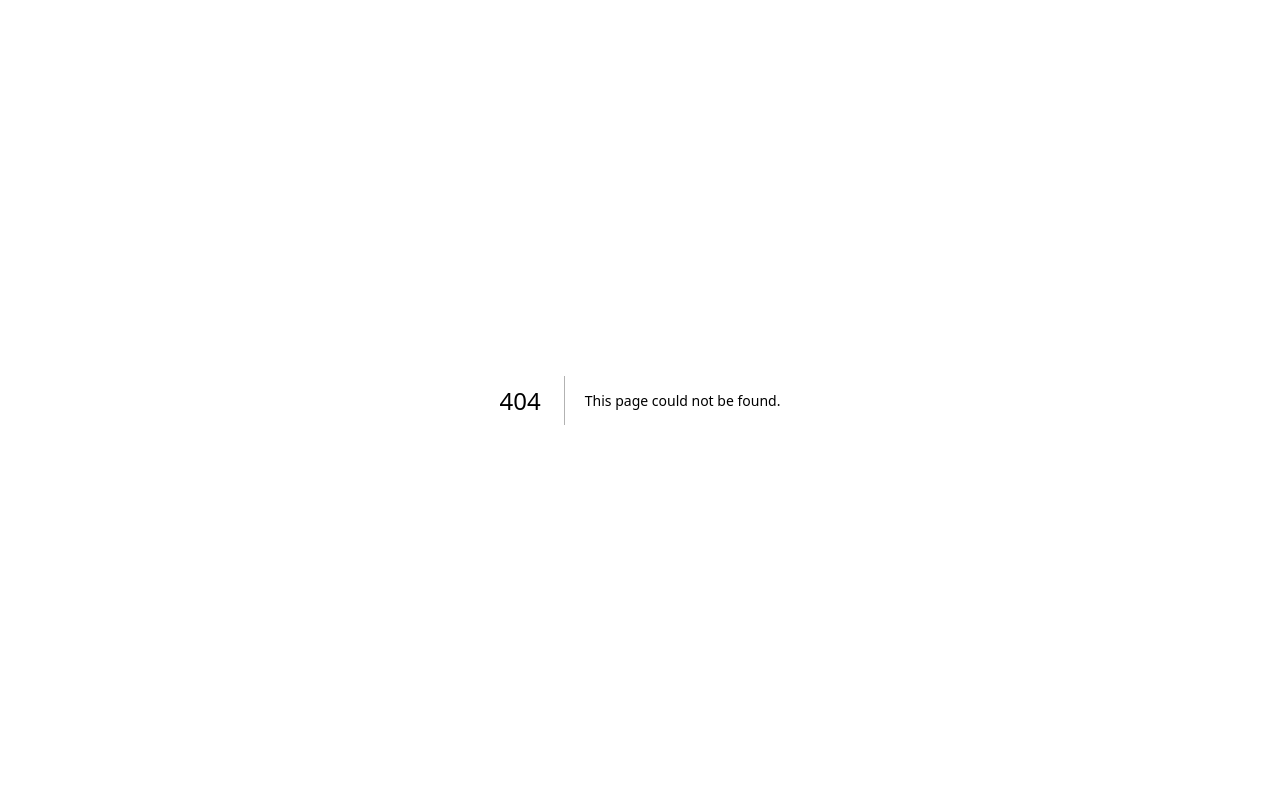
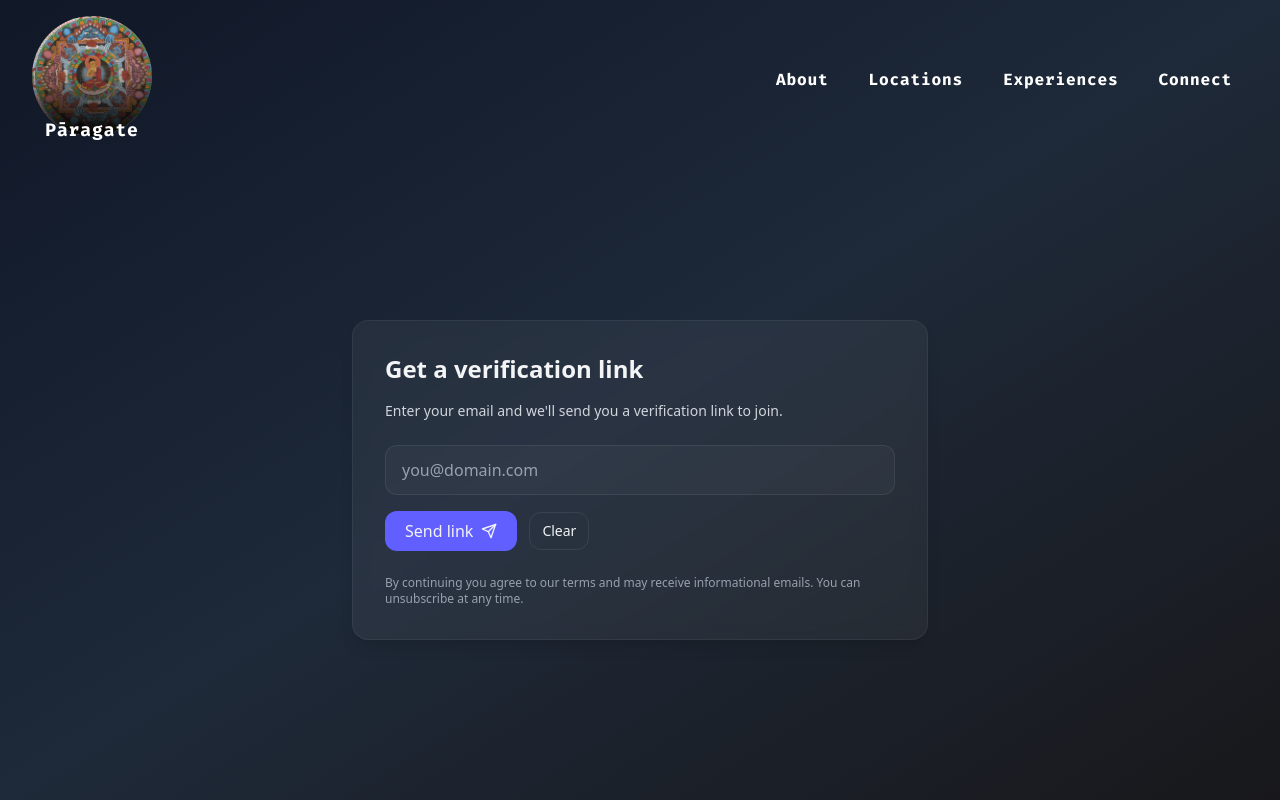
Before and after one commit to 0D1nn8502/P-ragate-, a Next.js app: page /connect in a window 1280 px wide. Before the commit this address had no page. Built offline with nearby package versions, Linux system fonts and the light colour scheme.

Commit message:
Animations

```diff
--- a/package.json
+++ b/package.json
@@ -9,6 +9,7 @@
     "lint": "next lint"
   },
   "dependencies": {
+    "gsap": "^3.13.0",
     "lucide-react": "^0.525.0",
     "next": "15.3.4",
     "react": "^19.0.0",
--- a/src/app/config/heroData.ts
+++ b/src/app/config/heroData.ts
@@ -0,0 +1,14 @@
+
+export const heroData = [
+    {
+        image: "./scenery.avif",
+        heading: "Break the cycle of Samsārā",
+        content: "From immersive getaways to quick weekend breathers, we have something for you."
+    },
+
+    {
+        image: "./travel.avif",
+        heading: "Community more than a business",
+        content: "We partner with NGOs, local travel "
+    }
+]
--- /dev/null
+++ b/src/app/connect/page.tsx
@@ -0,0 +1,184 @@
+"use client";
+
+import React, { useEffect, useRef, useState } from "react";
+import gsap from "gsap";
+import Header from "@/components/Header";
+
+export default function Connect() {
+  const [email, setEmail] = useState("");
+  const [message, setMessage] = useState("");
+  const [loading, setLoading] = useState(false);
+  const [error, setError] = useState("");
+
+  const formRef = useRef<HTMLFormElement | null>(null);
+  const inputRef = useRef<HTMLInputElement | null>(null);
+  const submitBtnRef = useRef<HTMLButtonElement | null>(null);
+
+  useEffect(() => {
+    // Entrance animation for the form
+    const ctx = gsap.context(() => {
+      gsap.from(formRef.current, {
+        y: 30,
+        opacity: 0,
+        duration: 0.6,
+        ease: "power3.out",
+      });
+
+      gsap.from(
+        formRef.current?.querySelectorAll(".stagger"),
+        {
+          y: 8,
+          opacity: 0,
+          duration: 0.45,
+          stagger: 0.08,
+          delay: 0.12,
+          ease: "power2.out",
+        }
+      );
+    }, formRef);
+
+    return () => ctx.revert();
+  }, []);
+
+  const validateEmail = (value: string) => {
+    // simple email regex (sufficient for basic validation)
+    return /^[^\s@]+@[^\s@]+\.[^\s@]+$/.test(value);
+  };
+
+  const handleSubmit = async (e: React.FormEvent) => {
+    e.preventDefault();
+    setMessage("");
+    setError("");
+
+    if (!validateEmail(email)) {
+      setError("Please enter a valid email address.");
+      // shake animation on invalid
+      gsap.fromTo(
+        inputRef.current,
+        { x: -8 },
+        { x: 8, duration: 0.06, repeat: 5, yoyo: true, onComplete: () => gsap.to(inputRef.current, { x: 0 }) }
+      );
+      return;
+    }
+
+    setLoading(true);
+
+    try {
+      const res = await fetch(`${process.env.NEXT_PUBLIC_BACKEND_URL}/accounts/verification/`, {
+        method: "POST",
+        headers: { "Content-Type": "application/json" },
+        body: JSON.stringify({ email }),
+      });
+
+      const data = await res.json();
+
+      if (!res.ok) {
+        setError(data?.message || "Something went wrong. Please try again.");
+        // subtle error pulse on button
+        gsap.fromTo(submitBtnRef.current, { scale: 1 }, { scale: 0.98, duration: 0.08, yoyo: true, repeat: 3 });
+      } else {
+        setMessage(data?.message || "Verification email sent — check your inbox!");
+        setEmail("");
+        // success pop animation
+        gsap.fromTo(formRef.current, { scale: 0.995 }, { scale: 1, duration: 0.2, ease: "elastic.out(1, 0.6)" });
+      }
+    } catch (err) {
+      setError("Network error — please try again.");
+    } finally {
+      setLoading(false);
+    }
+  };
+
+  return (
+    <div className="min-h-screen bg-gradient-to-br from-gray-900 via-gray-800 to-zinc-900 text-gray-100 flex flex-col">
+      <Header />
+
+      <main className="flex-1 flex items-center justify-center p-6">
+        <form
+          ref={formRef}
+          onSubmit={handleSubmit}
+          className="w-full max-w-xl bg-white/5 border border-white/6 rounded-2xl p-8 shadow-lg backdrop-blur-sm"
+          aria-labelledby="connect-heading"
+        >
+          <h2 id="connect-heading" className="text-2xl font-semibold mb-4 stagger">
+            Get a verification link
+          </h2>
+
+          <p className="text-sm text-gray-300 mb-6 stagger">
+            Enter your email and we'll send you a verification link to join.
+          </p>
+
+          <div className="relative mb-4 stagger">
+            <label htmlFor="email" className="sr-only">
+              Email address
+            </label>
+
+            <input
+              ref={inputRef}
+              id="email"
+              type="email"
+              value={email}
+              onChange={(e) => setEmail(e.target.value)}
+              placeholder="you@domain.com"
+              aria-invalid={!!error}
+              aria-describedby={error ? "email-error" : message ? "email-success" : undefined}
+              className="w-full rounded-xl border border-white/8 bg-white/3 px-4 py-3 placeholder-gray-400 outline-none focus:ring-2 focus:ring-indigo-500 transition-shadow"
+              required
+            />
+
+            {/* floating validation icon */}
+            <div className="absolute right-3 top-3">
+              {validateEmail(email) ? (
+                <svg className="w-5 h-5 text-green-400" viewBox="0 0 24 24" fill="none" stroke="currentColor">
+                  <path strokeWidth={2} strokeLinecap="round" strokeLinejoin="round" d="M5 13l4 4L19 7" />
+                </svg>
+              ) : null}
+            </div>
+          </div>
+
+          <div className="flex items-center gap-3 stagger">
+            <button
+              ref={submitBtnRef}
+              type="submit"
+              disabled={loading}
+              className="inline-flex items-center justify-center rounded-xl px-5 py-2 bg-indigo-500 hover:bg-indigo-600 disabled:opacity-60 transition-transform active:scale-95 focus:outline-none focus:ring-2 focus:ring-indigo-400"
+            >
+              <span className="mr-2">{loading ? "Sending..." : "Send link"}</span>
+
+              <svg className="w-4 h-4" viewBox="0 0 24 24" fill="none" stroke="currentColor">
+                <path d="M22 2L11 13" strokeWidth={2} strokeLinecap="round" strokeLinejoin="round" />
+                <path d="M22 2L15 22L11 13L2 9L22 2Z" strokeWidth={2} strokeLinecap="round" strokeLinejoin="round" />
+              </svg>
+            </button>
+
+            <button
+              type="button"
+              onClick={() => setEmail("")}
+              className="px-3 py-2 rounded-xl border border-white/8 text-sm hover:bg-white/3 transition"
+            >
+              Clear
+            </button>
+          </div>
+
+          <div className="mt-4">
+            {error ? (
+              <p id="email-error" className="text-sm text-red-400">
+                {error}
+              </p>
+            ) : null}
+
+            {message ? (
+              <p id="email-success" className="text-sm text-green-300">
+                {message}
+              </p>
+            ) : null}
+          </div>
+
+          <div className="mt-6 text-xs text-gray-400">
+            By continuing you agree to our terms and may receive informational emails. You can unsubscribe at any time.
+          </div>
+        </form>
+      </main>
+    </div>
+  );
+}
--- /dev/null
+++ b/src/app/verify-email/[user_id]/[token]/page.tsx
@@ -0,0 +1,38 @@
+"use client";
+
+import { useEffect, useState } from "react";
+import { useParams } from "next/navigation";
+
+
+export default function VerifyEmailPage() {
+  const { user_id, token } = useParams<{ user_id: string; token: string }>();
+  const [status, setStatus] = useState("Verifying...");
+
+  useEffect(() => {
+    const verify = async () => {
+      try {
+        const res = await fetch(
+          `${process.env.NEXT_PUBLIC_BACKEND_URL}/accounts/verify-email/${user_id}/${token}/`
+        );
+
+        const data = await res.json();
+
+        if (res.ok) {
+          setStatus("✅ Your email has been verified successfully!");
+        } else {
+          setStatus(`❌ Verification failed: ${data.error || "Unknown error"}`);
+        }
+      } catch (error) {
+        setStatus("❌ Something went wrong while verifying.");
+      }
+    };
+
+    if (user_id && token) verify();
+  }, [user_id, token]);
+
+  return (
+    <div className="flex flex-col items-center justify-center min-h-screen bg-gray-900 text-white">
+      <h1 className="text-xl font-bold">{status}</h1>
+    </div>
+  );
+}
--- a/src/components/About.tsx
+++ b/src/components/About.tsx
@@ -1,5 +1,6 @@
 import { Playfair_Display } from "next/font/google"
 import { Fira_Mono } from "next/font/google";
+import Header from "./Header";
 
 const playFair = Playfair_Display({
   subsets: ['latin'],
@@ -24,6 +25,7 @@ export default function AboutSection() {
     return (
 
 
+
         <div className={`text-white text-s md:text-xs lg:text-sm ${firaMono.className} flex items-center`}>
 
             <div className="max-w-4xl text-center">
--- a/src/components/Header.tsx
+++ b/src/components/Header.tsx
@@ -1,64 +1,77 @@
-import React from "react";
-import {Fira_Mono} from "next/font/google"
+"use client"; // needed in Next.js App Router for GSAP
+import React, { useEffect, useRef } from "react";
+import { Fira_Mono } from "next/font/google";
 import Link from "next/link";
-
+import { usePathname } from "next/navigation";
+import gsap from "gsap";
 
 // That Claude font //
 const firaMono = Fira_Mono({
   subsets: ['latin'],
   weight: '700',
   display: 'swap'
-})
-
+});
 
 export default function Header() {
+  // 🔹 1. Ref to target nav container
+  const navRef = useRef<HTMLDivElement>(null);
+  const pathname = usePathname(); // Track route changes
+
+  // 🔹 2. Reset and animate on route change
+  useEffect(() => {
+    if (navRef.current) {
+      // First, reset the elements to their initial state
+      gsap.set(navRef.current.children, {
+        opacity: 0,
+        y: 30
+      });
+
+      // Then animate them in
+      gsap.to(navRef.current.children, {
+        opacity: 1,
+        y: 0,
+        duration: 0.8,
+        ease: "power3.out",
+        stagger: 0.2, // delay each child by 0.2s
+      });
+    }
+  }, [pathname]); // Run whenever the pathname changes
+
   return (
     <header className="w-full px-2 py-3 sm:px-4 sm:py-4">
-
       <div className="flex items-center justify-between">
-
         {/* Logo and Name style */}
-
-      <div className="flex flex-col items-center ml-0.5 md:ml-4">
-
-        <div className="relative">
-
+        <Link href="/" className="flex flex-col items-center ml-0.5 md:ml-4 cursor-pointer group">
+          <div className="relative transition-transform duration-300 group-hover:scale-105">
             <img
               src="/Thangka.JPG"
               alt="gate gate"
               className="w-16 h-16 md:w-25 md:h-25 lg:w-30 lg:h-30 rounded-full object-cover object-center"
-          >
-          </img>
-
-          <div className="absolute inset-0 bg-gradient-to-b from-transparent via-black/20 to-black/100 rounded-full">
-
+            />
+            <div className="absolute inset-0 bg-gradient-to-b from-transparent via-black/20 to-black/100 rounded-full" />
           </div>
-
-        </div>
-
-
-        <p className={`text-white text-sm md:text-sm lg:text-lg tracking-wider ${firaMono.className} -mt-3 md:-mt-7 lg:-mt-5 z-10`}>
+          <p className={`text-white text-sm md:text-sm lg:text-lg tracking-wider ${firaMono.className} -mt-3 md:-mt-7 lg:-mt-5 z-10 transition-opacity duration-300 group-hover:opacity-80`}>
             Pāragate
           </p>
-
-
-      </div>
-
+        </Link>
         {/* Logo and Name style ends */}
 
-      <div className="flex gap-4 sm:gap-5 md:gap-10 mr-2 sm:mr-4 lg:mr-8">
+        {/* 🔹 3. Attach ref here so GSAP can target children */}
+        <div ref={navRef} className="flex gap-4 sm:gap-5 md:gap-10 mr-2 sm:mr-4 lg:mr-8">
           <Link href="/about" className={`text-white text-sm md:text-sm lg:text-[1.01rem] tracking-wider ${firaMono.className}`}>
             About
           </Link>
-        <Link href="/about" className={`text-white text-sm md:text-sm lg:text-[1.01rem] tracking-wider ${firaMono.className}`}>
+          <Link href="/locations" className={`text-white text-sm md:text-sm lg:text-[1.01rem] tracking-wider ${firaMono.className}`}>
             Locations
           </Link>
-        <Link href="/about" className={`text-white text-sm md:text-sm lg:text-[1.01rem] tracking-wider ${firaMono.className}`}>
+          <Link href="/experiences" className={`text-white text-sm md:text-sm lg:text-[1.01rem] tracking-wider ${firaMono.className}`}>
             Experiences
           </Link>
+          <Link href="/connect" className={`text-white text-sm md:text-sm lg:text-[1.01rem] tracking-wider ${firaMono.className}`}>
+            Connect
+          </Link>
         </div>
-
       </div>
     </header>
-    )
+  );
 }
--- a/src/components/Hero.tsx
+++ b/src/components/Hero.tsx
@@ -1,8 +1,5 @@
-
-
 
 // Travel? This is life. //
-
 interface HeroSectionProps {
     image: string;
     heading: string;
@@ -28,7 +25,7 @@ export default function HeroSection({
       <div className="absolute inset-0 flex items-center justify-center text-white bg-black/20">
         <div className="text-center">
           <h1 className="text-4xl md:text-6xl font-bold">Feeling stuck?</h1>
-          <p className="mt-4 text-xl">Just get going</p>
+          <p className="mt-4 text-xl">Time to get going</p>
         </div>
       </div>
 
```
Also changed, not shown: 1 other file (tests, documents, lock files or other folders). Lines whose indentation alone changed are shown as unchanged.
